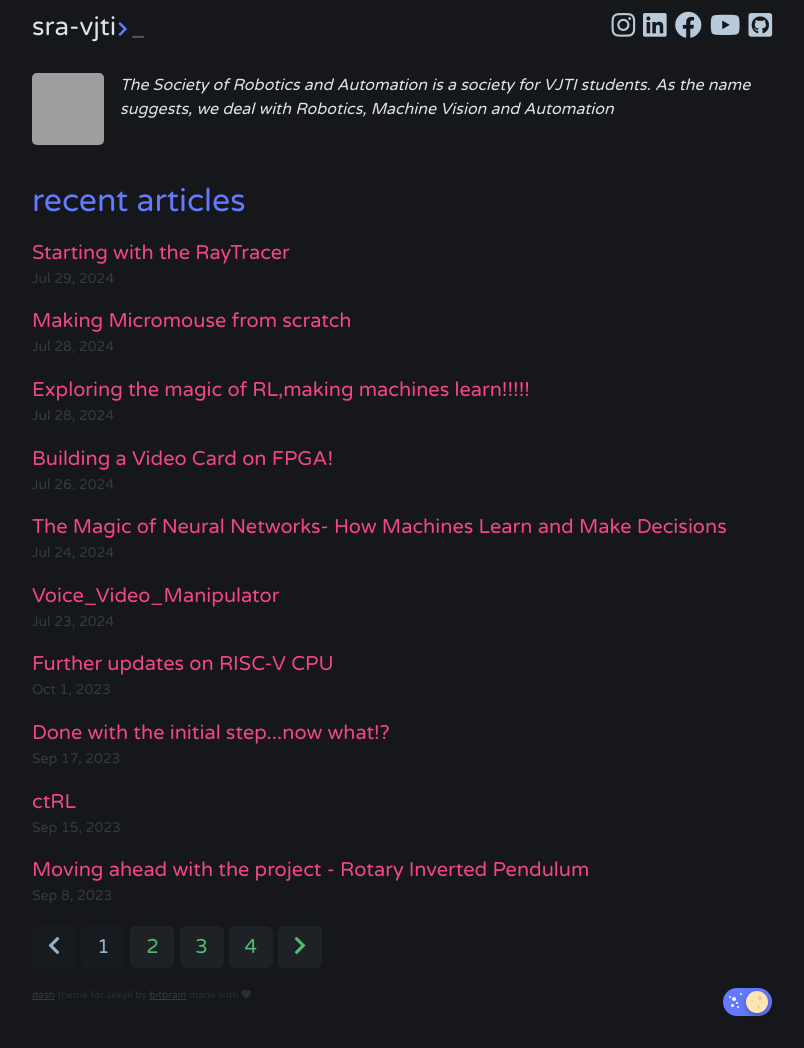
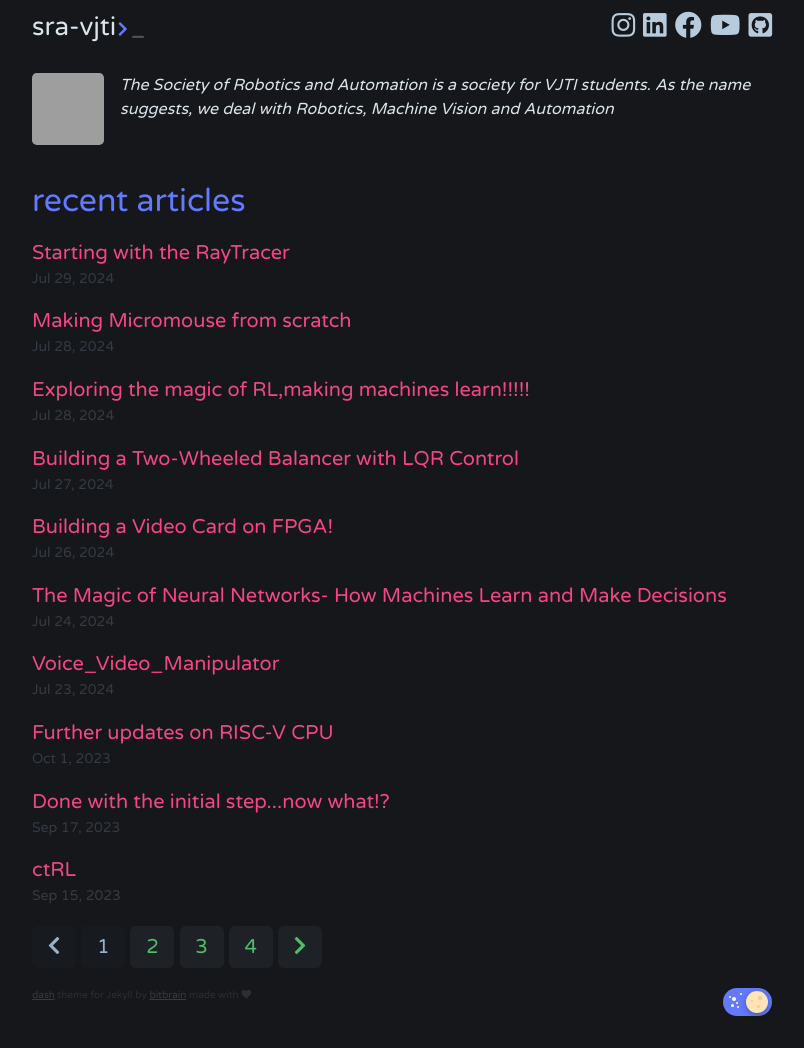
Before and after one commit to SRA-VJTI/blog, a Jekyll site: the page built from index.html, in a window 1280 px wide. Shown: the whole page, without its empty margins (238-1042 px from the left). Built offline with Jekyll 4.4.1, drawn with Linux system fonts in a browser that asks for light colours; the list of posts is cut into pages by our own code; some of the changed lines change nothing that is shown; grey boxes are pictures that could not be loaded.

Commit message:
PR for LQR Balancer blog (#56)
* Create 2024-07-27-LQR-Balancer.md

* Update 2024-07-27-LQR-Balancer.md

* version 1

* version 2

* minor changes

```diff
--- a/_layouts/default.html
+++ b/_layouts/default.html
@@ -22,3 +22,12 @@
   </body>
 
 </html>
+<script type="text/x-mathjax-config">
+MathJax.Hub.Config({
+  tex2jax: {
+    inlineMath: [['$','$'], ['\\(','\\)']],
+    processEscapes: true
+  }
+});
+</script>
+<script src="https://cdnjs.cloudflare.com/ajax/libs/mathjax/2.7.0/MathJax.js?config=TeX-AMS-MML_HTMLorMML" type="text/javascript"></script>
--- /dev/null
+++ b/_posts/2024-07-27-LQR-Balancer.md
@@ -0,0 +1,154 @@
+---
+layout: post
+title: Building a Two-Wheeled Balancer with LQR Control
+tags: control-systems matlab embedded_systems electronics
+description: Improvise. Adaptive Control. Overcome.
+---
+### Mentees
+-- [Prajwal Avhad](https://github.com/crisiumnih)
+
+-- [Swanand Patil](https://github.com/SWANPAT2805)
+
+
+## About the Project
+Our aim is to design a two-wheeled balancer, and program a self-balancing robot that uses LQR control to maintain its upright position. The project integrates concepts from linear algebra, state space equations, Lagrangian mechanics, and control theory, along with  3D modeling, MATLAB simulations, and stepper motor control with ESP-IDF.
+
+## Lagrangian Mechanics
+Instead of focusing on forces and Newton’s laws, Lagrangian mechanics uses the Lagrangian function, ${L}$, which is the difference between the kinetic energy $T$ and potential energy $V$ of a system:
+<br>
+    $$\qquad \qquad L=T-V $$
+
+The Lagrangian approach is better because we don't need to know the forces but just the constraints and we can straightforwardly use any type of coordinates we want as long as they describe the system.
+Equations of motion are obtained by using
+<br>
+<br>
+$$\qquad \qquad \frac{d}{dt}\left(\frac{\partial L}{\partial \dot{q}_i}\right)-\frac{\partial L}{\partial q_i} =0 $$
+
+## Control System
+Control means to regulate or direct. Thus, a control system is the interconnection of various physical elements connected in a way to regulate or direct itself or the other system.
+### State Space System
+A system to be controlled is described as
+<br>
+$$\qquad \qquad\dot{x}=Ax+Bu$$
+<br>
+
+Where $x=$ state variables, $\dot{x}=$ rate of change of state variables, $u$ is the input by actuator, matrix $A$ describes how the state variables interact and $B$ describes how inputs $u$ affect the state.
+<br>
+$$\qquad \qquad y=Cx+Du$$
+<br>
+
+$y$ is the output vector, $C$ is a matrix that maps the state variables to the outputs, and $D$ describes how the inputs directly affect the outputs.
+<br>
+This representation allows us to model and analyze the system.
+
+### LQR control
+Now we know how to represent a system to be controlled. LQR stands for Linear Quadratic Control, as the name suggests it tries to minimize the quadratic cost function of a linear system.
+Here,
+<br>
+$$\qquad \qquad J=\displaystyle \int_{0}^{ \infty } (x^TQx+u^TRu) dt$$
+<br>
+<br>
+is our cost function. Where, $Q$ positive matrix that penalizes state error, and $R$ penalizes control effort.
+<br>
+Optimal control effort is obtained by using $$u=-Kx$$ For that $K$ is the gain matrix given by $R^{-1}B^TP$ and $P$ is solution of Algebraic Riccati equation
+<br>
+<br>
+$$\qquad \qquad A^TP+PA-PBR^{-1}B^TP+Q=0$$
+<br>
+<br> Uff, enough maths let's get to implementaion.
+
+
+
+## Implementation in MATLAB
+Let's try to model an inverse pendulum on a cart using LQR control <br>
+![FBD2](/assets/posts/LQR-Balancer/FBD2.png )
+
+
+Using Lagrangian the equations obtained is ->
+<br>
+<br>
+$$\qquad \qquad L=\frac{1}{2}\dot{x}^2(M+m)+\frac{1}{2}m( l^2\dot{\theta}^2+2l\dot{x}\dot{\theta}cos(\theta) ) $$
+<br>
+<br>
+Note that these equations are Non-Linear, to linearize them we must consider an equilibrium point(be it a stable or unstable). Supposing that point to be when $x=0$ and $\theta=0$.<br>By applying Euler Lagrange equation,
+<br>
+<br>
+$$\qquad \qquad \displaylines{ (M+m)\ddot{x}+ml\ddot{\theta}=u \\  l\ddot{\theta} + \ddot{x}-g\theta=0}$$
+<br>
+<br>
+As a proud engineer, we should consider approximations such as $cos\theta$ ->$1$ and $sin\theta$ ->$\theta$.
+<br>
+Now we can model this system in MATLAB. For that $A$ matrix in state space equation is our jacobian matrix w.r.t state variables and $B$ matrix is jacobian matrix w.r.t actuator variables.
+
+#### My state variables here are $[x \quad \theta  \quad \dot{x} \quad \dot{\theta}]$ , initial position being $x=2$ , rest are zero and final position is $x=-2$.
+
+Hence, the cart tries to adjust itself such that it achieves the final position of x=-2 with balancing the pendulum.
+
+<br>
+
+Putting all this in MATLAB and simulating gives us such controlled output
+
+![inverted](/assets/posts/LQR-Balancer/inverted.gif)
+<br>
+
+The pendulum achieves a rest state at given position.
+### Relation of $Q$ and $R$
+As we saw earlier LQR tries to minimize the cost function consisting of $Q$ and $R$ matrices.
+#### $Q$ penalizes state error what does that mean?
+Let's take a base case of a simple pendulum with Q matrix defined as Q=[100 0; 0 100] and R as 0.001 and we have to achieve an end point of $-\pi/2$ from rest.
+<br>
+For a pendulum it's state variables are defined by it's angle $\theta$ and $\dot{\theta}$ ,Q=[100 0; 0 100] says that we have given equal penalty to both error in position and velocity(Here in terms of $\theta$).
+<br>
+In simulation is obtained as
+<br>
+![Base](/assets/posts/LQR-Balancer/Base.gif)
+
+<br>
+#### Now let's penalize error in position more Q=[100 0; 0 1]
+<br>
+
+![Q_More](/assets/posts/LQR-Balancer/Q_More.gif)
+
+This happens because the control tries to minimize the error in position faster than velocity
+
+<br>
+#### Let's penalize actuator effort R=1
+<br>
+
+![R_More](/assets/posts/LQR-Balancer/R_More.gif)
+
+<br>
+See how the actuator aims to use least amount of effort to conserve energy.
+<br>
+
+#### Increasing Q makes the system more focused on reducing state deviations, leading to more aggressive actions to keep the states closer to their desired values.
+#### Increasing R makes the system prioritize minimizing control effort, resulting in more conservative actions and allowing larger state deviations.
+
+In practical robotics, balancing actuator effort and energy is crucial to ensure efficiency and performance. Efficient control conserves energy, which is essential for battery-powered robots and helps extend their operational time. Such control also helps us setting the limits of a system.
+
+## 3D Model and specifications
+We created a 3D model of our balancer using Onshape.
+For control we plan to use NEMA17 stepper motors for precision control along wiht A2988 motor driver.
+Using ESP32-WROOM we plan to launch our model to control it.
+
+![Balancer_OnShape](/assets/posts/LQR-Balancer/Balancer_OnShape.png)
+
+This CAD-Model is to be simulated in MATLAB.
+
+
+## Updates
+- Completed understanding basics of Control Systems and LQR
+- Successfully simulated control of Pendulum, Spring mass system and Inverse Pendulum
+- Finished CAD-Model for balancer
+
+## Challenges
+- Problems in achiveing stepper control in ESP-IDF
+- Setting up state space matrices
+- Setting up the mathematical model for the CAD-Model and simulating it in MATLAB
+
+## Future Plans
+- Achieve simulation of CAD-Model in MATLAB
+- Run our control on ESP32 with ESP-IDF framework
+
+<br>
+Check out our Repo for progress! [Github](https://github.com/crisiumnih/LQR_Balancer/tree/dev)
```
Also changed, not shown: assets/posts/LQR-Balancer/Balancer_OnShape.png (added), assets/posts/LQR-Balancer/Base.gif (added), assets/posts/LQR-Balancer/FBD.png (added), assets/posts/LQR-Balancer/FBD2.png (added), assets/posts/LQR-Balancer/Q_More.gif (added), assets/posts/LQR-Balancer/R_More.gif (added), assets/posts/LQR-Balancer/inverted.gif (added).
